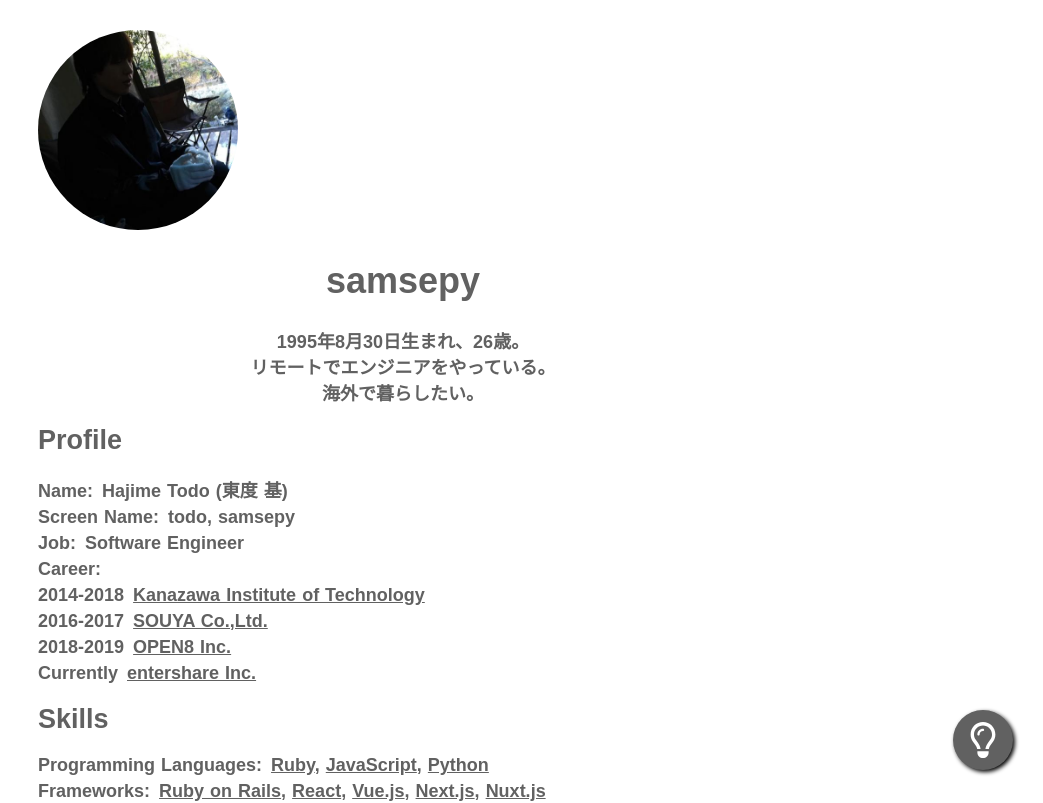
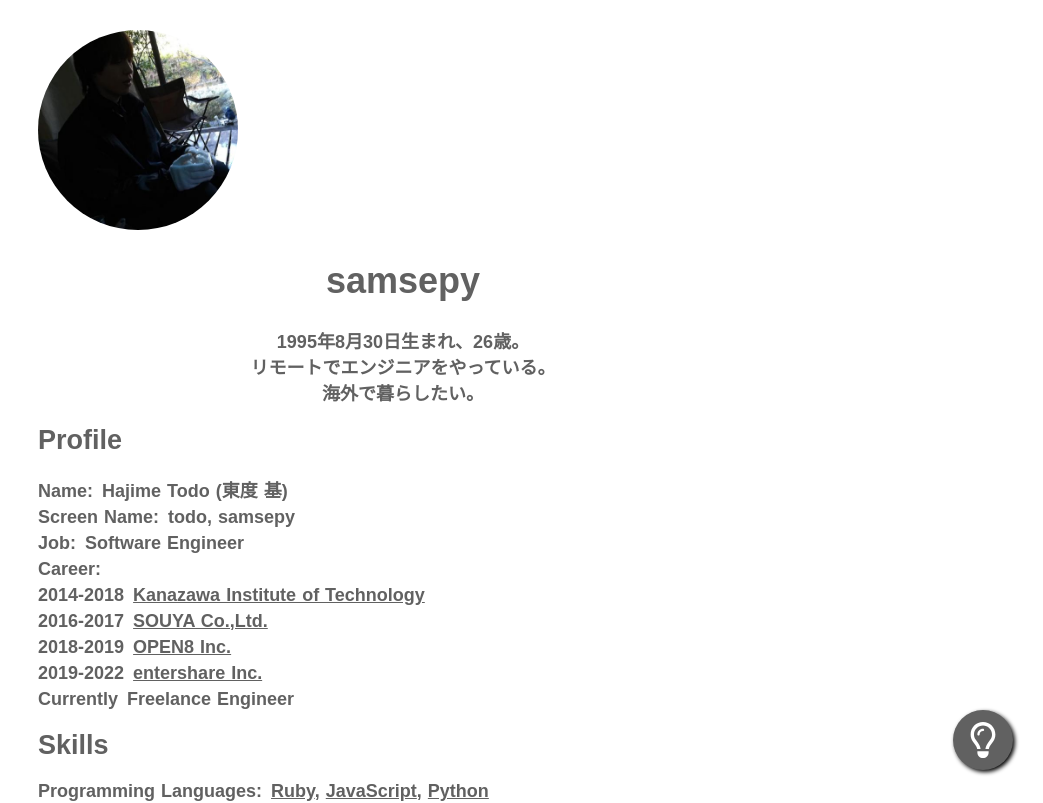
Before and after one commit to samsepy/samsepy.work, a Next.js app: page / in a window 1280 px wide. Shown: the top 803 px of the page, without its empty margins (237-1280 px from the left). Built offline with nearby package versions, Linux system fonts and the light colour scheme.

Commit message:
情報アップデート

```diff
--- a/pages/index.tsx
+++ b/pages/index.tsx
@@ -74,11 +74,16 @@ export default function Home(): JSX.Element {
               </span>
             </li>
             <li>
-              <span className={utilStyles.mr2}>Currently</span>
+              <span className={utilStyles.mr2}>2019-2022</span>
               <wbr />
               <span>
                 <a href="https://entershare.jp/">entershare Inc.</a>
               </span>
+            </li>
+            <li>
+              <span className={utilStyles.mr2}>Currently</span>
+              <wbr />
+              <span>Freelance Engineer</span>
             </li>
           </ul>
         </li>
```
